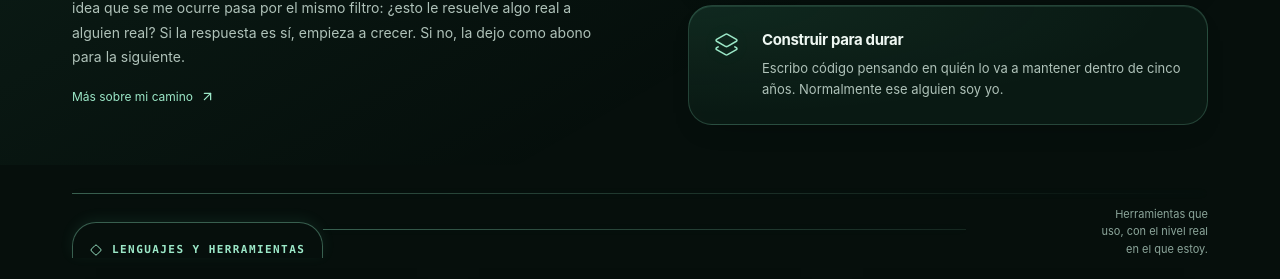
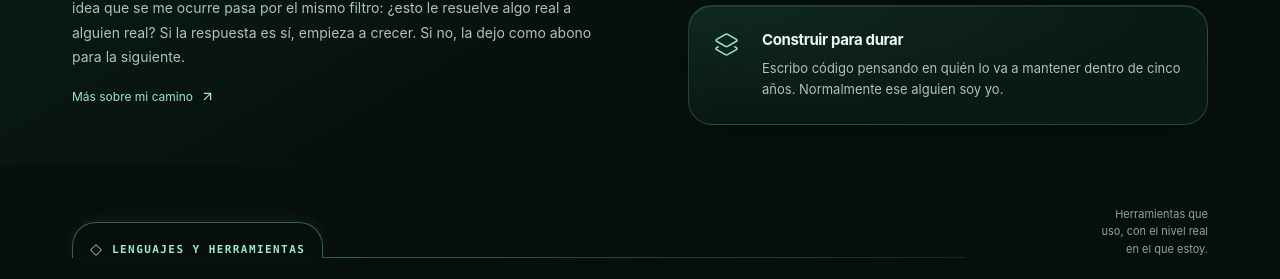
Before and after one commit to MarckCC7/MarckCC7.github.io, a React (Vite) app: page / in a window 1280 px wide. Shown: the part 928-1207 px from the top of the page. Built offline with nearby package versions, Linux system fonts and the light colour scheme; no server answers.

Commit message:
fix: unificar separadores de seccion

```diff
--- a/src/styles/garden.css
+++ b/src/styles/garden.css
@@ -215,18 +215,6 @@
     padding-top: 14px;
     position: relative;
   }
-  .section-rail::after {
-    content: '';
-    position: absolute;
-    z-index: 0;
-    top: 4px;
-    right: 0;
-    left: 0;
-    height: 1px;
-    background: linear-gradient(90deg, var(--line-strong), var(--line-subtle) 70%, transparent);
-    box-shadow: 0 0 10px var(--surface-sheen);
-    pointer-events: none;
-  }
   .section-rail h2 {
     position: relative;
     z-index: 1;
@@ -258,8 +246,8 @@
     height: 1px;
     flex: 1;
     min-width: 20px;
-    align-self: center;
-    margin: 0 18px 1px 0;
+    align-self: end;
+    margin: 0 18px 0 0;
     background: linear-gradient(90deg, var(--line-strong), var(--line-subtle));
     box-shadow: 0 0 8px var(--surface-sheen);
   }
```
